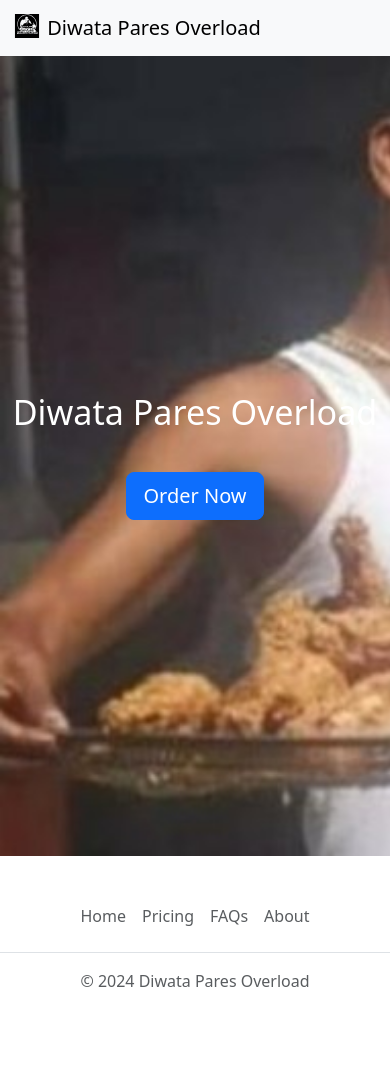
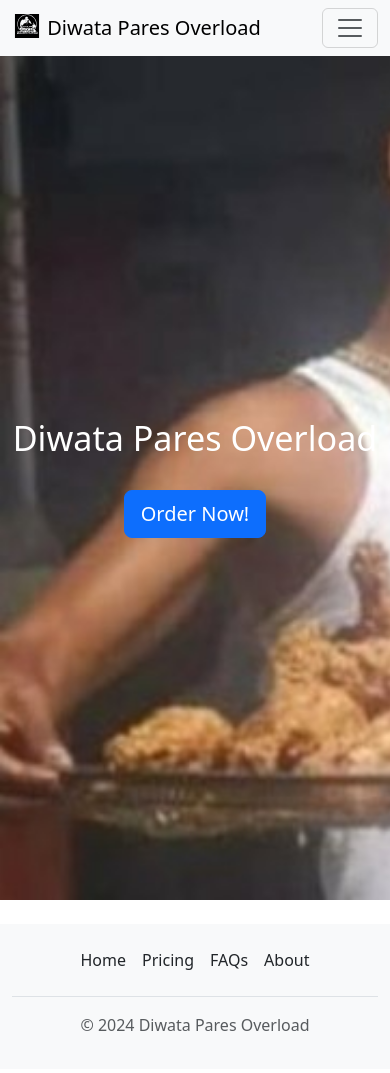
Before and after one commit to FelixArthurCachin/web-form, a plain HTML site: page index.html in a window 390 px wide. Before the commit the page ends 1049 px from the top, so only its background shows below. Drawn offline with nearby package versions, Linux system fonts and the light colour scheme.

Commit message:
responsiveness

```diff
--- a/index.html
+++ b/index.html
@@ -1,4 +1,4 @@
-<!doctype html>
+<!DOCTYPE html>
 <html lang="en">
 <head>
     <meta charset="utf-8">
@@ -15,7 +15,7 @@
             background-image: url('./assets/img/sikin.png'); /* Relative path to the image */
             background-repeat: no-repeat;
             background-size: cover;
-                height: 800px;
+            height: 100vh; /* Full viewport height */
             display: flex;
             align-items: center;
             justify-content: center;
@@ -28,30 +28,44 @@
 
     <!-- Navbar -->
     <nav class="navbar navbar-expand-lg navbar-light bg-light">
-        <div class="container-fluid">
+        <div class="container">
             <a class="navbar-brand" href="#">
-                <img src="/assets/diwata-logo.svg" alt="Logo" width="30" height="24" class="d-inline-block align-text-top">
+                <img src="assets/diwata-logo.svg" alt="Logo" width="30" height="24" class="d-inline-block align-text-top">
                 Diwata Pares Overload
             </a>
+            <button class="navbar-toggler" type="button" data-bs-toggle="collapse" data-bs-target="#navbarSupportedContent" aria-controls="navbarSupportedContent" aria-expanded="false" aria-label="Toggle navigation">
+                <span class="navbar-toggler-icon"></span>
+            </button>
+            <div class="collapse navbar-collapse" id="navbarSupportedContent">
+                <ul class="navbar-nav ms-auto mb-2 mb-lg-0">
+                    <li class="nav-item"><a class="nav-link" href="#">Home</a></li>
+                    <li class="nav-item"><a class="nav-link" href="#">Pricing</a></li>
+                    <li class="nav-item"><a class="nav-link" href="#">FAQs</a></li>
+                    <li class="nav-item"><a class="nav-link" href="#">About</a></li>
+                </ul>
+            </div>
         </div>
     </nav>
 
     <!-- Section with Background Image -->
     <div class="bg-image">
         <div class="container">
-            <p class="display-4 text-white">Diwata Pares Overload</p>
-            <a href="#" class="btn btn-primary btn-lg mt-4">Order Now</a>
+            <h1 class="display-4 text-white">Diwata Pares Overload</h1>
+            <a href="#" class="btn btn-primary btn-lg mt-4">Order Now!</a>
         </div>
     </div>
 
-    <footer class="py-3 my-4">
+    <!-- Footer -->
+    <footer class="py-3 my-4 bg-light">
+        <div class="container">
             <ul class="nav justify-content-center border-bottom pb-3 mb-3">
-          <li class="nav-item"><a href="#" class="nav-link px-2 text-body-secondary">Home</a></li>
-          <li class="nav-item"><a href="#" class="nav-link px-2 text-body-secondary">Pricing</a></li>
-          <li class="nav-item"><a href="#" class="nav-link px-2 text-body-secondary">FAQs</a></li>
-          <li class="nav-item"><a href="#" class="nav-link px-2 text-body-secondary">About</a></li>
+                <li class="nav-item"><a href="#" class="nav-link px-2 text-body">Home</a></li>
+                <li class="nav-item"><a href="#" class="nav-link px-2 text-body">Pricing</a></li>
+                <li class="nav-item"><a href="#" class="nav-link px-2 text-body">FAQs</a></li>
+                <li class="nav-item"><a href="#" class="nav-link px-2 text-body">About</a></li>
             </ul>
-        <p class="text-center text-body-secondary">© 2024 Diwata Pares Overload</p>
+            <p class="text-center text-muted">© 2024 Diwata Pares Overload</p>
+        </div>
     </footer>
 
     <!-- Bootstrap JS (including Popper.js) -->
```
Lines whose indentation alone changed are shown as unchanged.
